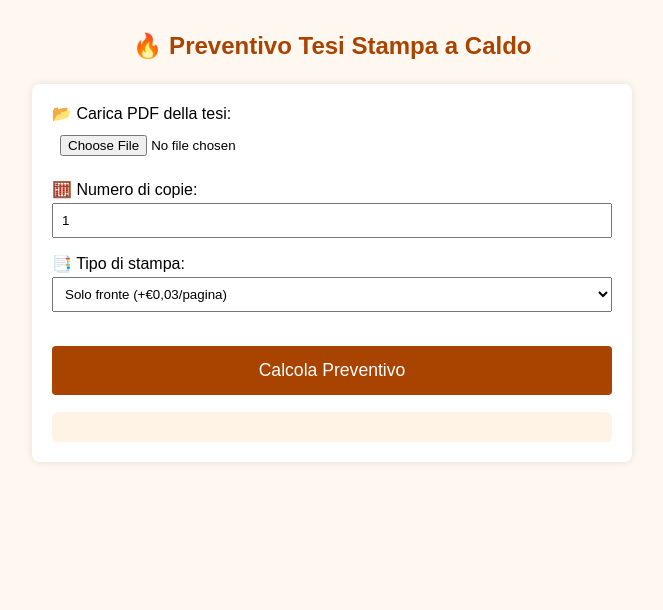
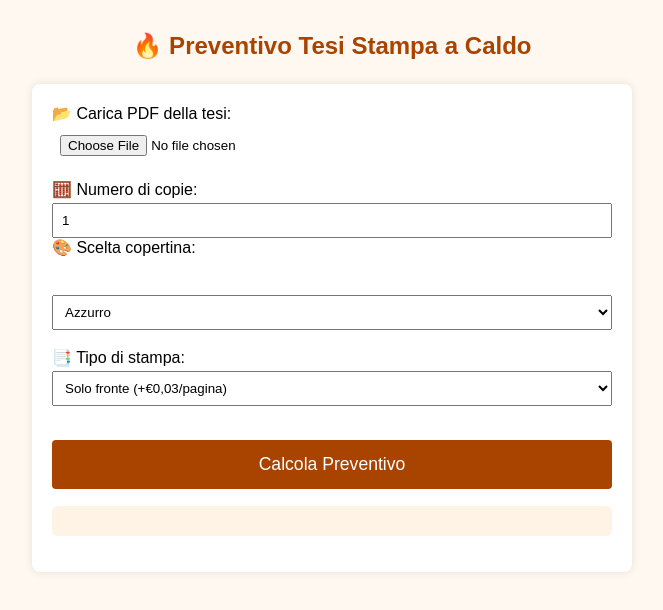
Before and after one commit to copisteriasanfaustino/tesi-preventivo, a plain HTML site: page index.html in a window 1280 px wide. Shown: the whole page, without its empty margins (308-971 px from the left). Drawn offline with Linux system fonts and the light colour scheme; a script that the page names is missing.

Commit message:
Update index.html

```diff
--- a/index.html
+++ b/index.html
@@ -79,7 +79,86 @@
       </label>
       <label>🧮 Numero di copie:
         <input type="number" id="copie" value="1" min="1">
-      </label>
+
+<label>🎨 Scelta copertina:</label><br>
+<select name="copertina" required>
+  <optgroup label="Panama">
+    <option value="panama_azzurro">Azzurro</option>
+    <option value="panama_bianco">Bianco</option>
+    <option value="panama_celeste">Celeste</option>
+    <option value="panama_laguna">Laguna</option>
+    <option value="panama_lavanda">Lavanda</option>
+    <option value="panama_malva">Malva</option>
+    <option value="panama_rosa">Rosa</option>
+    <option value="panama_rosa_antico">Rosa Antico</option>
+    <option value="panama_turchese">Turchese</option>
+    <option value="panama_viola">Viola</option>
+  </optgroup>
+  <optgroup label="Perla">
+    <option value="perla_arancio">Arancio</option>
+    <option value="perla_avorio">Avorio</option>
+    <option value="perla_blu">Blu</option>
+    <option value="perla_bordeaux">Bordeaux</option>
+    <option value="perla_giallo">Giallo</option>
+    <option value="perla_grigio">Grigio</option>
+    <option value="perla_navy">Navy</option>
+    <option value="perla_nocciola">Nocciola</option>
+    <option value="perla_rosso">Rosso</option>
+    <option value="perla_verde">Verde</option>
+  </optgroup>
+  <optgroup label="Venus">
+    <option value="venus_avio">Avio</option>
+    <option value="venus_blu">Blu</option>
+    <option value="venus_blu_elettrico">Blu Elettrico</option>
+    <option value="venus_bordeaux">Bordeaux</option>
+    <option value="venus_ciclamino">Ciclamino</option>
+    <option value="venus_cipria">Cipria</option>
+    <option value="venus_denim">Denim</option>
+    <option value="venus_fucsia">Fucsia</option>
+    <option value="venus_grigio">Grigio</option>
+    <option value="venus_lilla">Lilla</option>
+    <option value="venus_lime">Lime</option>
+    <option value="venus_nero">Nero</option>
+    <option value="venus_rosso">Rosso</option>
+    <option value="venus_sabbia">Sabbia</option>
+    <option value="venus_tiffany">Tiffany</option>
+    <option value="venus_verde">Verde</option>
+  </optgroup>
+</select><br><br>
+
+<!-- Preview -->
+<div id="wrapperAnteprima" style="margin-bottom:1em; display:none;">
+  <label>🔍 Anteprima copertina:</label><br>
+  <img
+    id="anteprimaCopertina"
+    src=""
+    alt="Anteprima copertina"
+    style="max-width:200px; border:1px solid #ccc; padding:4px; border-radius:4px;"
+  >
+</div>
+
+<script>
+  (function() {
+    const select = document.querySelector('select[name="copertina"]');
+    const wrapper = document.getElementById('wrapperAnteprima');
+    const img = document.getElementById('anteprimaCopertina');
+
+    select.addEventListener('change', () => {
+      const val = select.value;
+      if (!val) {
+        wrapper.style.display = 'none';
+        img.src = '';
+        return;
+      }
+      // Se le immagini sono nella stessa cartella di index.html:
+      img.src = `${val}.png`;
+      // Se invece sono in /img/:
+      // img.src = `img/${val}.png`;
+      wrapper.style.display = 'block';
+    });
+  })();
+</script>
+
       <label>📑 Tipo di stampa:
         <select id="frontalita">
           <option value="0.03">Solo fronte (+€0,03/pagina)</option>
```
